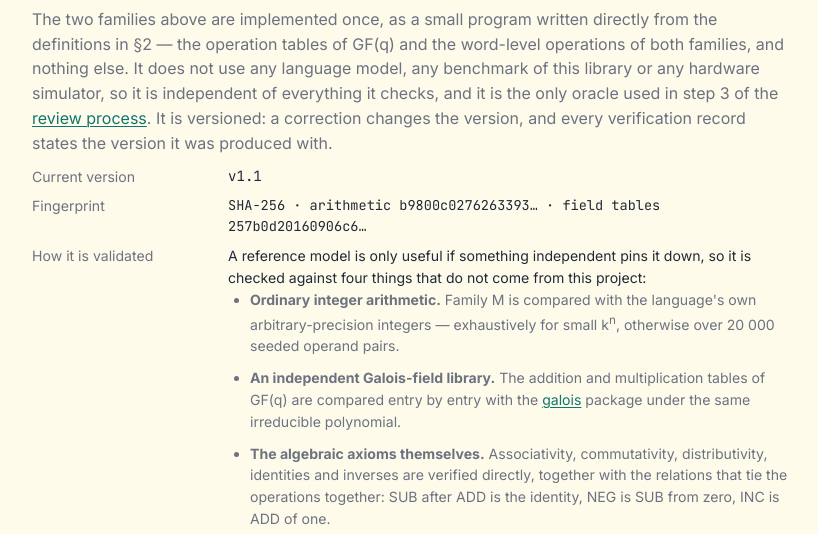
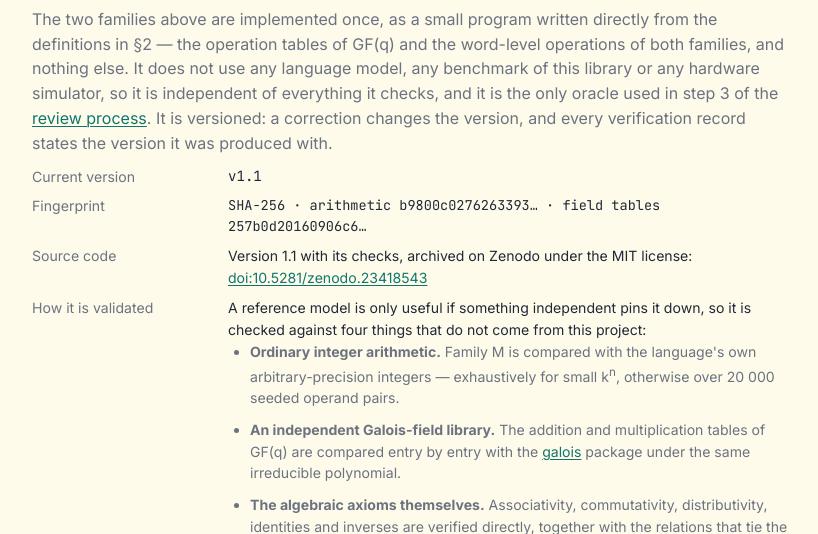
Before and after one commit to QianLiu301/MVLBenchmarkGenerator, a Flask app: page /format in a window 1280 px wide. Shown: the part 1635-2169 px from the top of the page, without its empty margins (42-860 px from the left). Run offline with Flask 3, Linux system fonts and the light colour scheme; some libraries are stand-ins or nearby versions.

Commit message:
Format page: link the reference model's source on Zenodo (doi:10.5281/zenodo.23418543)

```diff
--- a/web/templates/library/format.html
+++ b/web/templates/library/format.html
@@ -74,6 +74,8 @@
     <dl class="record">
         <dt>Current version</dt><dd class="mono">v{{ golden_version }}</dd>
         <dt>Fingerprint</dt><dd class="mono small">SHA-256 · arithmetic {{ golden_sha[:16] }}… · field tables {{ field_sha[:16] }}…</dd>
+        <dt>Source code</dt><dd>Version 1.1 with its checks, archived on Zenodo under the MIT license:
+            <a href="https://doi.org/10.5281/zenodo.23418543" target="_blank" rel="noopener">doi:10.5281/zenodo.23418543</a></dd>
         <dt>How it is validated</dt>
         <dd>
             A reference model is only useful if something independent pins it down, so it is checked
```
